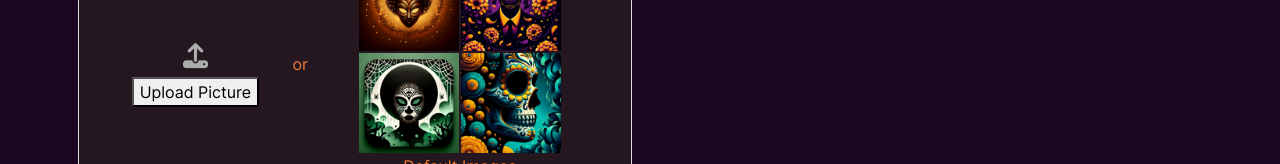
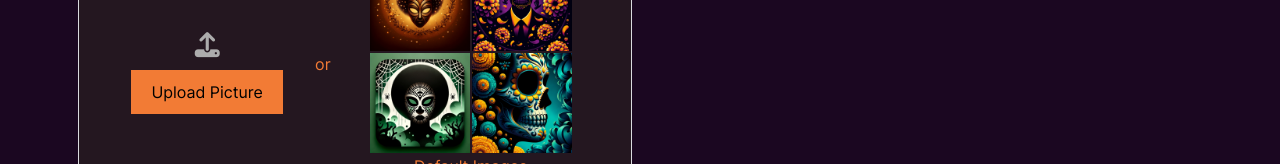
Before and after one commit to alcl2000/halloween-hackathon, a React (Create React App) app: page /signup in a window 1280 px wide. Shown: the part 224-388 px from the top of the page. Built offline with nearby package versions, Linux system fonts and the light colour scheme; no server answers.

Commit message:
Upload picture button

```diff
--- a/src/pages/auth/SignUpForm.js
+++ b/src/pages/auth/SignUpForm.js
@@ -45,6 +45,12 @@ const SignUpForm = () => {
     }
   };
 
+  const [selectedFile, setSelectedFile] = useState(null);
+
+  const handleFileInput = (event) => {
+    setSelectedFile(event.target.files[0]);
+  };
+
   return (
     <Row className={styles.Row}>
       <Col className="my-auto py-2 p-md-2" md={6}>
@@ -57,7 +63,8 @@ const SignUpForm = () => {
                 <div>
                   <i className="fa fa-upload" aria-hidden="true"></i>
                   <br />
-                  <button>Upload Picture</button>
+                  <input type="file" id="fileInput" onChange={handleFileInput} style={{display: 'none'}} />
+                  <label htmlFor="fileInput" className={btnStyles.uploadButton}>Upload Picture</label>
                 </div>
               </td>
               <td>
@@ -159,4 +166,6 @@ const SignUpForm = () => {
   );
 };
 
+
+
 export default SignUpForm;
--- a/src/styles/Button.module.css
+++ b/src/styles/Button.module.css
@@ -68,3 +68,17 @@
     background-color: var(--primary);
     color: var(--secondary);
   }
+
+ .uploadButton {
+    padding: 10px 20px;
+    cursor: pointer;
+    background-color: var(--primary); /* Blue */
+    border: none;
+    color: black;
+    text-align: center;
+    text-decoration: none;
+    display: inline-block;
+    font-size: 16px;
+    margin: 4px 2px;
+    transition-duration: 0.4s;
+  };
```
